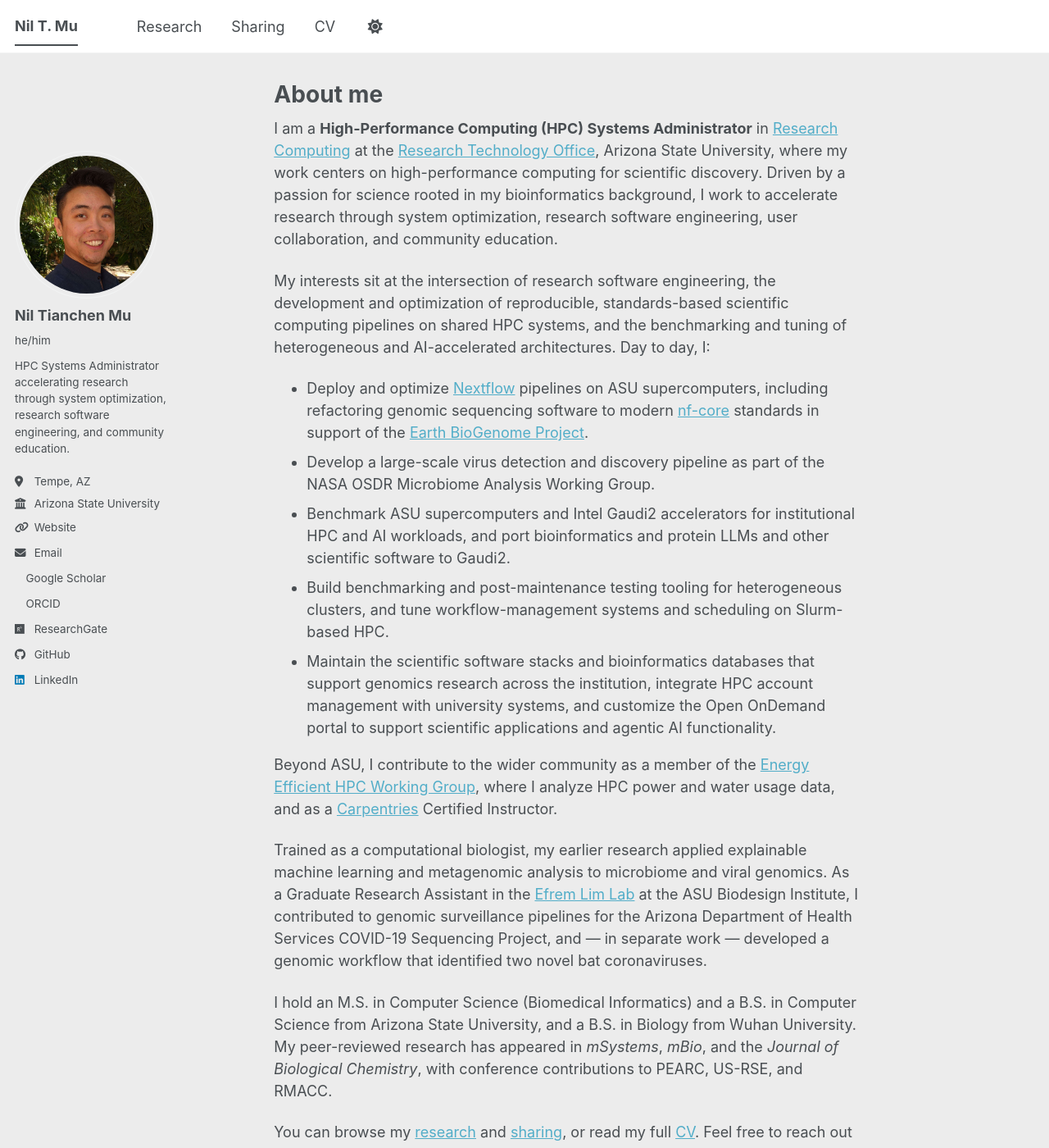
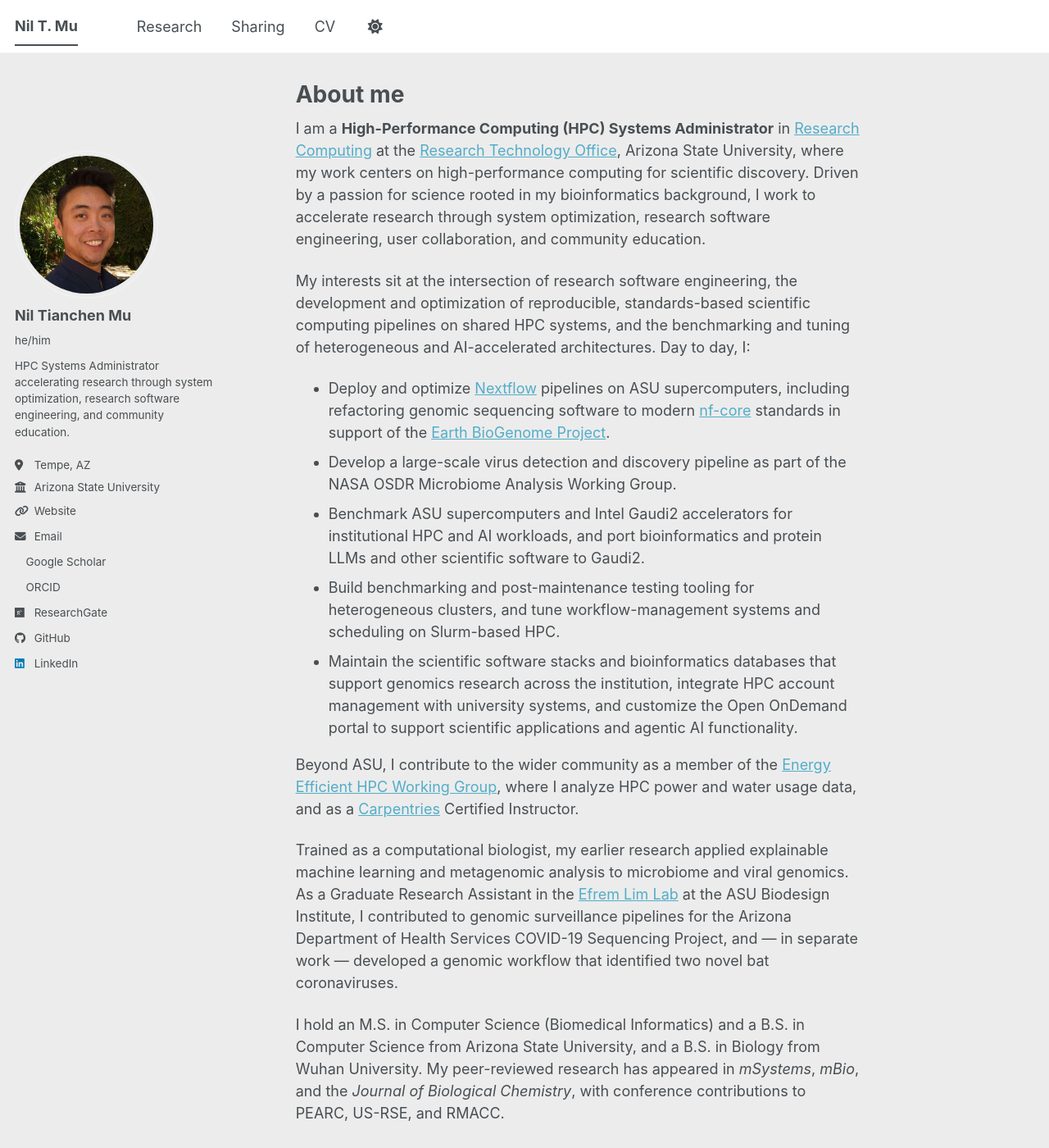
Before and after one commit to NilaBlueshirt/NilaBlueshirt.github.io, a Jekyll site: the page built from _pages/about.md, in a window 1280 px wide and 1400 px high. Shown: the whole window at 82% size. Built offline with Jekyll 4.4.1, drawn with Linux system fonts in a browser that asks for light colours; a style sheet for code colours, icons or effects is not loaded.

Commit message:
Widen sidebar column to 2.5/12 to restore its pre-sticky width
The sticky fix made the sidebar's width container-relative, which
rendered narrower (~190px) than the old viewport-relative fixed
sidebar. Widen the column to 2.5 of 12 (~242px on desktop) and size the
content area to 9.5 of 12 with a 0.75-column gap, applied to both the
archive and single-page layouts so every tab matches.

Co-Authored-By: Claude Fable 5 <noreply@anthropic.com>

```diff
--- a/_sass/layout/_archive.scss
+++ b/_sass/layout/_archive.scss
@@ -10,8 +10,8 @@
   }
 
   @include breakpoint($large) {
-    @include span(10 of 12 last);
-    @include prefix(1 of 12);
+    @include span(9.5 of 12 last);
+    @include prefix(0.75 of 12);
   }
 
   a {
--- a/_sass/layout/_page.scss
+++ b/_sass/layout/_page.scss
@@ -18,8 +18,8 @@
 
 .page {
   @include breakpoint($large) {
-    @include span(10 of 12 last);
-    @include prefix(1 of 12);
+    @include span(9.5 of 12 last);
+    @include prefix(0.75 of 12);
     @include suffix(2 of 12);
   }
 
--- a/_sass/layout/_sidebar.scss
+++ b/_sass/layout/_sidebar.scss
@@ -28,7 +28,7 @@
   }
 
   @include breakpoint($large) {
-    @include span(2 of 12);
+    @include span(2.5 of 12);
     opacity: 1;
     -webkit-transition: opacity 0.2s ease-in-out;
             transition: opacity 0.2s ease-in-out;
```
